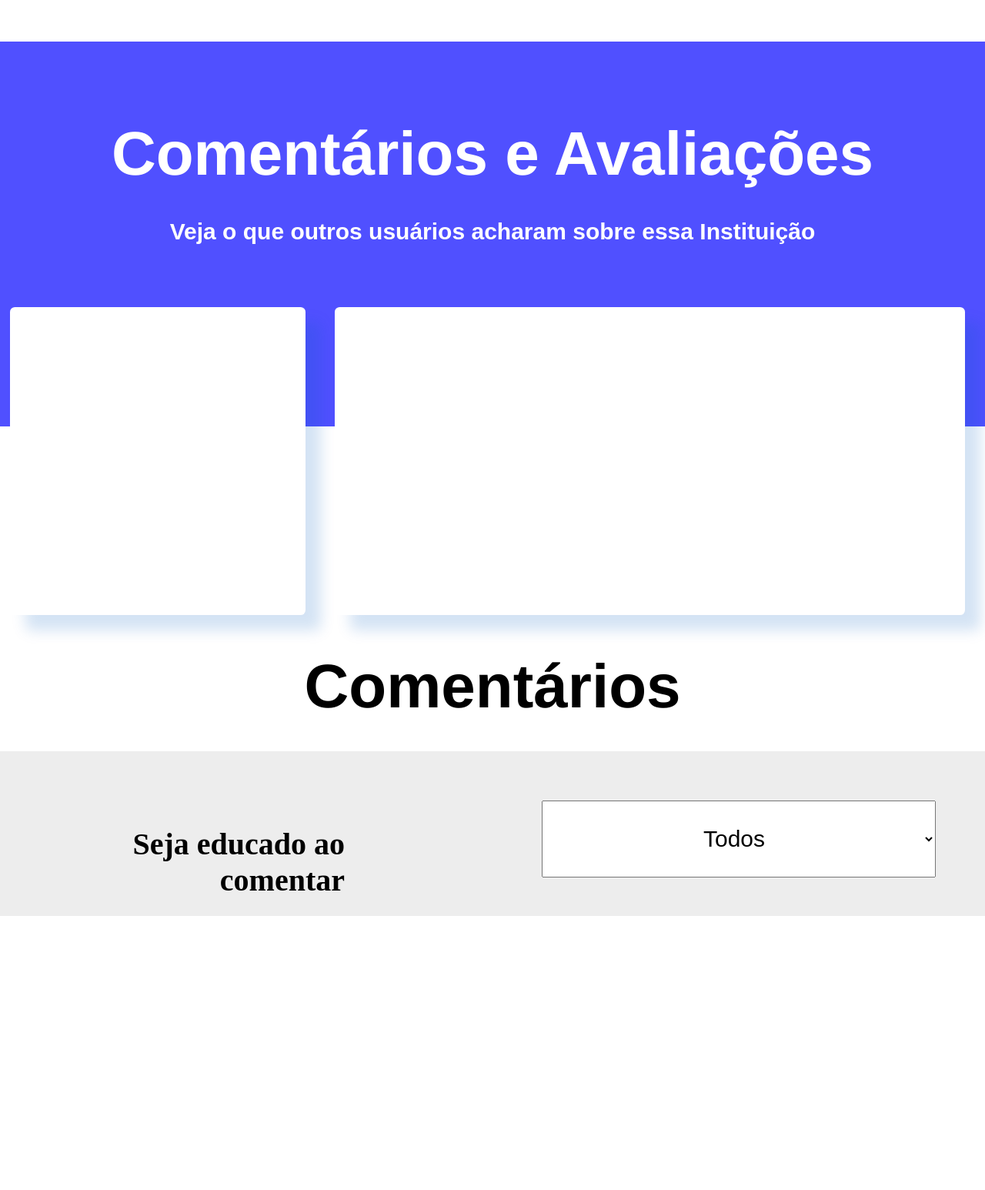
After one commit to Eduardo5538/UCEAE, a PHP site: page /uceae-aluno/cadastroComentarios.php in a window 1280 px wide; the page is wider, and only the part inside the window is pictured. The commit adds this page. Shown: that part at 77% size. Run offline with PHP 8.4, Linux system fonts and the light colour scheme.

Commit message:
Começando a seção de comentários

```diff
--- /dev/null
+++ b/uceae-aluno/cadastroComentarios.php
@@ -0,0 +1,32 @@
+<!DOCTYPE html>
+<html lang="en">
+<head>
+    <meta charset="UTF-8">
+    <meta http-equiv="X-UA-Compatible" content="IE=edge">
+    <meta name="viewport" content="width=device-width, initial-scale=1.0">
+    <link rel="stylesheet" href="css/cadastroComentarios.css">
+    <title>Comentários</title>
+</head>
+<body>
+   <div class="topo">
+    <h1>Comentários e Avaliações</h1>
+    <h3>Veja o que outros usuários acharam sobre essa Instituição</h3>
+    <div class="conteudo">
+        <div class="info">
+        </div>
+        <div class="grafico">
+        </div>
+    </div>
+   </div>
+   <div class="comentarios">
+    <h1 class="titulo">Comentários</h1>
+    <div class="barra-filtro">
+        <h2 class="h2">Seja educado ao comentar</h2>
+        <select name="filtro" id="filtro_tempo" class="tipo">
+            <option value="todos">Todos</option>
+            <option value="recentes">Mais Recentes Primeiro</option>
+        </select>
+    </div>
+   </div>
+</body>
+</html>
--- /dev/null
+++ b/uceae-aluno/css/cadastroComentarios.css
@@ -0,0 +1,88 @@
+body, html{
+    margin: 0;
+    padding: 0;
+    height: 100%;
+    width: 100%;
+    box-sizing: border-box;
+}
+
+h1{
+    font-size: 80px;
+    font-family: 'Franklin Gothic Medium', 'Arial Narrow', Arial, sans-serif;
+    margin-bottom: 3%;
+    padding-top: 100px;
+}
+h3{
+    font-size: 30px;
+    font-family: arial;
+}
+
+.topo{
+    background-color: rgb(80, 80, 255);
+    height: 500px;
+    color: white;
+    text-align: center;
+}
+
+.info{
+    width: 30%;
+    height: 50%;
+    background-color: #fff;
+
+    border-radius: .4rem;
+    position: absolute;
+    margin-left: 1%;
+    margin-top: 4%;
+    box-shadow: 20px 20px 18px rgba(1, 90, 192, 0.171);
+}
+.grafico{
+    width: 64%;
+    height: 50%;
+    background-color: #fff;
+    border-radius: .4rem;
+    position: absolute;
+    margin-left: 34%;
+    margin-top: 4%;
+    box-shadow: 20px 20px 18px rgba(1, 90, 192, 0.171);
+}
+.conteudo{
+    display: grid;
+    grid-template-columns: 1fr 1fr;
+}
+.titulo{
+    margin-top: 15%;
+    text-align: center;
+}
+.comentarios{
+    width: 100%;
+    height: 100%;
+    text-align: center;
+}
+
+/* Barra de Filtro */
+
+.barra-filtro{
+    background-color: rgba(0, 0, 0, .07);
+    width: 100%;
+    height: 150px;
+    text-align: left;
+    margin: 0 auto;
+    padding-left: 5%;
+    padding-top: 5%;
+    display: flex;
+    gap: 20%;
+}
+
+.tipo{
+    padding: 10px;
+    width: 40%;
+    font-size: 30px;
+    height:100px;
+    text-align: center;
+}
+
+.h2{
+    font-size: 40px;
+    text-align: right;
+    width: 30%;
+}
--- a/uceae-aluno/showInst.php
+++ b/uceae-aluno/showInst.php
@@ -117,6 +117,8 @@
   <hr>
 
   <h1>Comentários Recentes</h1>
-  <a href="cadastroComentario.php"><button>Ver Comentários</button></a>
+  <a href="cadastroComentarios.php"><button>Ver Comentários</button></a>
+
+
 </body>
 </html>
```
